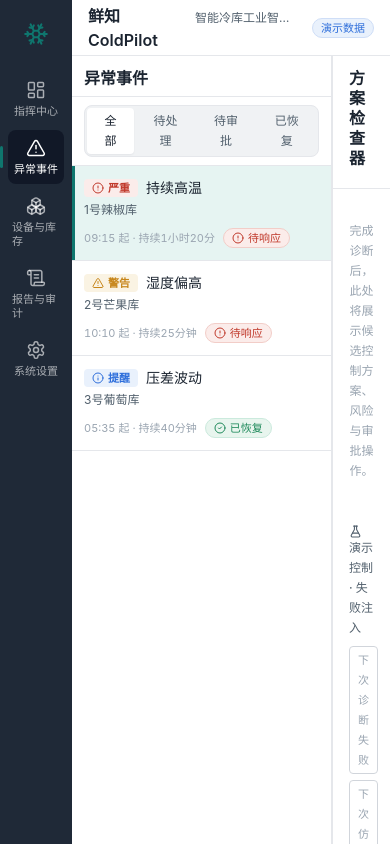
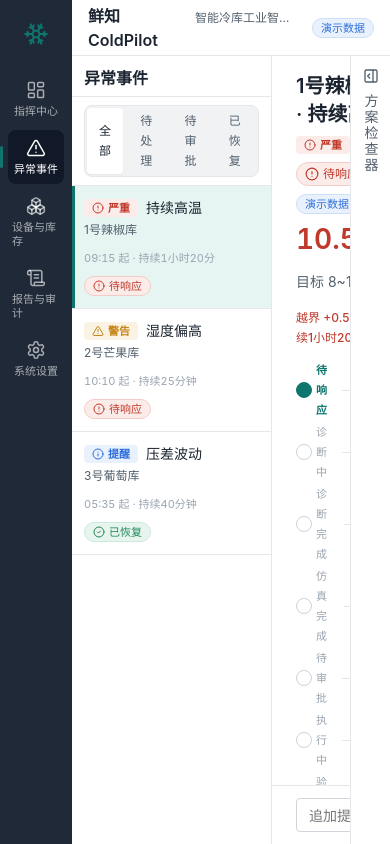
Before and after one commit to lizuyi-6/coldpilot, a React (Vite) app in the folder frontend/: page /workbench in a window 390 px wide. Built offline with nearby package versions, Linux system fonts and the light colour scheme.

Commit message:
feat(frontend): add responsive inspector collapse for narrow layouts

```diff
--- a/frontend/src/layouts/WorkbenchLayout.module.css
+++ b/frontend/src/layouts/WorkbenchLayout.module.css
@@ -3,6 +3,11 @@
   grid-template-columns: var(--event-list-width) minmax(var(--main-min-width), 1fr) var(--inspector-width);
   height: 100%;
   min-height: 0;
+}
+
+/* 检查器折叠为把手：右列收窄为把手宽度。 */
+.layout[data-inspector-collapsed] {
+  grid-template-columns: var(--event-list-width) minmax(0, 1fr) 40px;
 }
 
 .list {
@@ -20,15 +25,74 @@
 }
 
 .inspector {
+  position: relative;
   border-left: var(--border-hairline) solid var(--color-border-subtle);
   background: var(--bg-surface);
   min-height: 0;
   overflow-y: auto;
 }
 
-/* 1024–1439px：检查器默认折叠为把手，主体优先。 */
+/* 折叠把手（窄屏默认，可点击展开）。 */
+.inspectorHandle {
+  display: flex;
+  flex-direction: column;
+  align-items: center;
+  gap: 10px;
+  padding: 12px 0;
+  border: none;
+  border-left: var(--border-hairline) solid var(--color-border-subtle);
+  background: var(--bg-surface);
+  color: var(--color-text-secondary);
+  cursor: pointer;
+}
+.inspectorHandle:hover {
+  background: var(--bg-hover);
+  color: var(--color-accent);
+}
+.handleLabel {
+  writing-mode: vertical-rl;
+  font-size: var(--font-sm);
+  letter-spacing: 2px;
+}
+
+/* 展开态右上角的收起按钮。 */
+.collapseBtn {
+  position: absolute;
+  top: 8px;
+  right: 8px;
+  z-index: 2;
+  display: inline-flex;
+  align-items: center;
+  justify-content: center;
+  width: 26px;
+  height: 26px;
+  border: none;
+  border-radius: var(--radius-sm);
+  background: transparent;
+  color: var(--color-text-tertiary);
+  cursor: pointer;
+}
+.collapseBtn:hover {
+  background: var(--bg-hover);
+  color: var(--color-text-primary);
+}
+
+/* 1024–1439px：主体优先，事件列表适度收窄。 */
 @media (max-width: 1439px) {
   .layout {
-    grid-template-columns: var(--event-list-width) minmax(0, 1fr) auto;
+    grid-template-columns: minmax(200px, var(--event-list-width)) minmax(0, 1fr) var(--inspector-width);
+  }
+  .layout[data-inspector-collapsed] {
+    grid-template-columns: minmax(200px, var(--event-list-width)) minmax(0, 1fr) 40px;
   }
 }
+
+/* ≤1100px：事件列表进一步收窄，保证诊断主体可读。 */
+@media (max-width: 1100px) {
+  .layout {
+    grid-template-columns: 200px minmax(0, 1fr) var(--inspector-width);
+  }
+  .layout[data-inspector-collapsed] {
+    grid-template-columns: 200px minmax(0, 1fr) 40px;
+  }
+}
--- a/frontend/src/layouts/WorkbenchLayout.tsx
+++ b/frontend/src/layouts/WorkbenchLayout.tsx
@@ -1,26 +1,51 @@
 import type { ReactNode } from 'react';
+import { PanelRightClose, PanelRightOpen } from 'lucide-react';
 import styles from './WorkbenchLayout.module.css';
 
 interface WorkbenchLayoutProps {
   list: ReactNode;
   main: ReactNode;
   inspector: ReactNode;
-  /** 检查器是否折叠（1024px 默认折叠）。 */
+  /** 检查器是否折叠为把手。 */
   inspectorCollapsed?: boolean;
+  /** 切换检查器折叠。 */
+  onToggleInspector?: () => void;
 }
 
-/** 工作台三段布局：事件列表 / 诊断主体 / 方案检查器。 */
-export function WorkbenchLayout({ list, main, inspector, inspectorCollapsed = false }: WorkbenchLayoutProps) {
+/** 工作台三段布局：事件列表 / 诊断主体 / 方案检查器（窄屏可折叠为把手）。 */
+export function WorkbenchLayout({ list, main, inspector, inspectorCollapsed = false, onToggleInspector }: WorkbenchLayoutProps) {
   return (
-    <div className={styles.layout}>
+    <div className={styles.layout} data-inspector-collapsed={inspectorCollapsed || undefined}>
       <aside className={styles.list} aria-label="事件列表">
         {list}
       </aside>
       <section className={styles.main} aria-label="诊断主体">
         {main}
       </section>
-      {!inspectorCollapsed && (
+      {inspectorCollapsed ? (
+        <button
+          type="button"
+          className={styles.inspectorHandle}
+          onClick={onToggleInspector}
+          aria-label="展开方案检查器"
+          title="展开方案检查器"
+        >
+          <PanelRightOpen size={16} aria-hidden />
+          <span className={styles.handleLabel}>方案检查器</span>
+        </button>
+      ) : (
         <aside className={styles.inspector} aria-label="方案检查器">
+          {onToggleInspector ? (
+            <button
+              type="button"
+              className={styles.collapseBtn}
+              onClick={onToggleInspector}
+              aria-label="收起方案检查器"
+              title="收起方案检查器"
+            >
+              <PanelRightClose size={15} aria-hidden />
+            </button>
+          ) : null}
           {inspector}
         </aside>
       )}
--- a/frontend/src/pages/AnomalyWorkbenchPage.tsx
+++ b/frontend/src/pages/AnomalyWorkbenchPage.tsx
@@ -3,6 +3,7 @@ import { useNavigate, useParams } from 'react-router-dom';
 import type { AnomalyEventSummary } from '@/domain/types';
 import { getColdPilotClient } from '@/api';
 import { useWorkbench } from '@/state/useWorkbench';
+import { useIsWideLayout } from '@/utils/useMediaQuery';
 import { WorkbenchLayout } from '@/layouts/WorkbenchLayout';
 import { EventListPane } from '@/features/anomaly/EventListPane';
 import { DiagnosisPane } from '@/features/diagnosis/DiagnosisPane';
@@ -11,12 +12,16 @@ import { SkeletonLoader } from '@/components/ui/SkeletonLoader';
 
 const DEFAULT_EVENT_ID = 'evt-1';
 
-/** 异常事件工作台：三栏诊断闭环（产品重心）。 */
+/** 异常事件工作台：三栏诊断闭环（产品重心）。窄屏检查器默认折叠为把手。 */
 export default function AnomalyWorkbenchPage() {
   const wb = useWorkbench();
   const { eventId } = useParams<{ eventId: string }>();
   const navigate = useNavigate();
   const [events, setEvents] = useState<AnomalyEventSummary[] | null>(null);
+  const isWide = useIsWideLayout();
+  // 用户手动偏好（null = 跟随断点默认：宽屏展开 / 窄屏折叠）。
+  const [inspectorOverride, setInspectorOverride] = useState<boolean | null>(null);
+  const inspectorCollapsed = inspectorOverride ?? !isWide;
 
   // 加载事件列表。
   useEffect(() => {
@@ -57,6 +62,8 @@ export default function AnomalyWorkbenchPage() {
       list={<EventListPane events={events} selectedEventId={wb.selectedEventId} onSelect={handleSelect} />}
       main={<DiagnosisPane wb={wb} />}
       inspector={<InspectorPane wb={wb} />}
+      inspectorCollapsed={inspectorCollapsed}
+      onToggleInspector={() => setInspectorOverride(inspectorCollapsed ? true : false)}
     />
   );
 }
--- /dev/null
+++ b/frontend/src/utils/useMediaQuery.ts
@@ -0,0 +1,18 @@
+import { useSyncExternalStore } from 'react';
+
+/** 订阅 CSS 媒体查询（SSR 安全，初始按不匹配处理）。 */
+export function useMediaQuery(query: string): boolean {
+  const subscribe = (onChange: () => void) => {
+    const mql = window.matchMedia(query);
+    mql.addEventListener('change', onChange);
+    return () => mql.removeEventListener('change', onChange);
+  };
+  const getSnapshot = () => window.matchMedia(query).matches;
+  const getServerSnapshot = () => false;
+  return useSyncExternalStore(subscribe, getSnapshot, getServerSnapshot);
+}
+
+/** 宽屏（≥1440px）：检查器默认展开。 */
+export function useIsWideLayout(): boolean {
+  return useMediaQuery('(min-width: 1440px)');
+}
```
